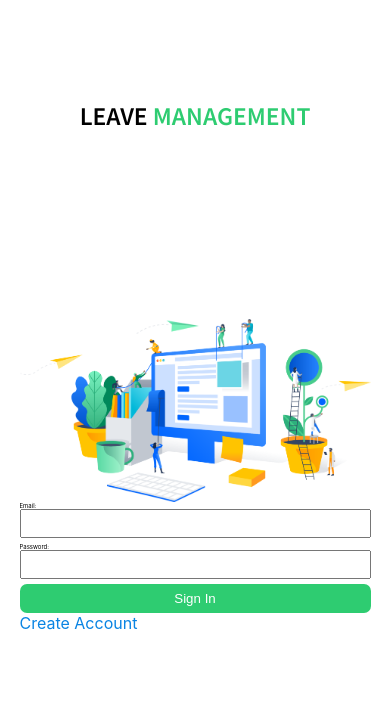
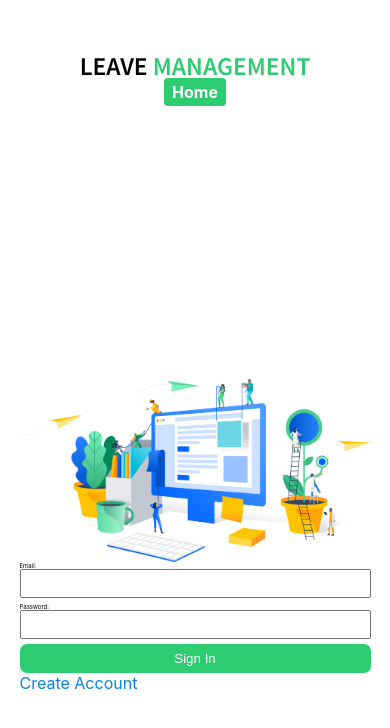
Before and after one commit to Blazexsam27/leave_management_assignment, a React (Create React App) app: page /signin in a window 390 px wide. Shown: the top 728 px of the page. Built offline with nearby package versions, Linux system fonts and the light colour scheme.

Commit message:
Modified navigation for signin, signup, createleave

```diff
--- a/src/components/Auth/SignIn.js
+++ b/src/components/Auth/SignIn.js
@@ -68,6 +68,9 @@ export default function SignIn() {
         <p>
           LEAVE <span>MANAGEMENT</span>
         </p>
+        <div className="menu">
+          <Link to={"/"}>Home</Link>
+        </div>
       </div>
       <div className="auth-form-container">
         <p className="signin-header">Sign In</p>
--- a/src/components/Home/Home.js
+++ b/src/components/Home/Home.js
@@ -1,13 +1,33 @@
-import React from "react";
+import React, { useEffect, useState } from "react";
 import { Link } from "react-router-dom";
 import "../styles/Home/Home.css";
 
 export default function Home() {
+  const [loggedIn, setLoggedIn] = useState(false);
+  useEffect(() => {
+    const access_token = localStorage.getItem("access-token");
+    if (access_token) setLoggedIn(true);
+    else setLoggedIn(false);
+  }, []);
+
   return (
     <div className="home-container">
       <div className="header">
         LEAVE <span>MANAGEMENT</span>
       </div>
+      {loggedIn ? (
+        <div className="menu-btns">
+          <Link to={"/"}>
+            <button>Home</button>
+          </Link>
+          <Link to={"/listing"}>
+            <button>Listing</button>
+          </Link>
+          <Link to={"/createleave"}>
+            <button>Create Leave</button>
+          </Link>
+        </div>
+      ) : (
         <div className="menu-btns">
           <Link to={"/signin"}>
             <button>Sign In</button>
@@ -16,6 +36,7 @@ export default function Home() {
             <button>Sign Up</button>
           </Link>
         </div>
+      )}
     </div>
   );
 }
--- a/src/components/Leaves/CreateLeave.js
+++ b/src/components/Leaves/CreateLeave.js
@@ -1,7 +1,7 @@
 import React, { useState } from "react";
 import "../styles/Leaves/CreateLeave.css";
 import DatePicker from "react-date-picker";
-import { useNavigate } from "react-router-dom";
+import { useNavigate, Link } from "react-router-dom";
 
 export default function CreateLeave() {
   const [start_date, setStartDate] = useState(new Date());
@@ -42,6 +42,10 @@ export default function CreateLeave() {
         <p>
           LEAVE <span>MANAGEMENT</span>
         </p>
+        <div className="menu">
+          <Link to={"/"}>Home</Link>
+          <Link to={"/listing"}>Listing</Link>
+        </div>
       </div>
       <div className="leave-form">
         <form className="create-leave-form" onSubmit={handleSubmit}>
--- a/src/components/Leaves/EditLeave.js
+++ b/src/components/Leaves/EditLeave.js
@@ -1,6 +1,7 @@
 import React, { useState } from "react";
 import "../styles/Leaves/EditLeave.css";
 import DatePicker from "react-date-picker";
+import { Link } from "react-router-dom";
 
 export default function EditLeave() {
   const [start_date, setStartDate] = useState(new Date());
@@ -23,6 +24,11 @@ export default function EditLeave() {
         <p>
           LEAVE <span>MANAGEMENT</span>
         </p>
+        <div className="menu">
+          <Link to={"/"}>Home</Link>
+          <Link to={"/listing"}>Listing</Link>
+          <Link to={"/createleave"}>Create</Link>
+        </div>
       </div>
       <div className="leave-form">
         <form className="edit-leave-form" onSubmit={handleSubmit}>
--- a/src/components/styles/Auth/SignIn.css
+++ b/src/components/styles/Auth/SignIn.css
@@ -9,6 +9,17 @@
     display: flex;
     align-items: center;
     justify-content: center;
+    flex-direction: column;
+}
+
+.signin-container .header .menu a{
+    text-decoration: none;
+    font-size: 1.2rem;
+    font-weight: bold;
+    background: var(--header-color);
+    padding: 4px 8px;
+    border-radius: 4px;
+    color: #fff;
 }
 
 .signin-container .header p{
@@ -93,10 +104,11 @@
 
 }
 
-@media (max-width:500px){
+@media (max-width:568px){
     .signin-container{
         flex-direction: column;
         width: 100vw;
+        padding-top: 50px;
     }
     .signin-container .auth-form-container{
         width: 100vw;
@@ -106,8 +118,8 @@
         display: none
     }
     .signin-container .header{
-        padding-top: 100px;
         width: 100%;
+        padding-bottom: 100px;
     }
     .signin-container .auth-form-container .signin-form{
         width: 90%;
@@ -116,5 +128,8 @@
     .signin-container .auth-form-container .create-account-btn{
         font-size: 5rem;
     }
+    .signin-container .header .menu a{
+        font-size: 5rem;
+    }
 
 }
--- a/src/components/styles/Leaves/CreateLeave.css
+++ b/src/components/styles/Leaves/CreateLeave.css
@@ -9,6 +9,18 @@
     display: flex;
     align-items: center;
     justify-content: center;
+    flex-direction: column;
+}
+
+.create-leave-container .header .menu a{
+    text-decoration: none;
+    font-size: 1.2rem;
+    font-weight: bold;
+    background: var(--header-color);
+    padding: 4px 8px;
+    border-radius: 4px;
+    color: #fff;
+    margin: 2px;
 }
 
 .create-leave-container .header p{
@@ -98,12 +110,16 @@
         width: 100vw;
         background: #fff;
     }
-    .create-leave-container .leave-form .create-leave-header{
-        display: none
-    }
+
     .create-leave-container .header{
         padding-top: 100px;
         width: 100%;
+    }
+    .create-leave-container .header p{
+        font-size: 9rem;
+    }
+    .create-leave-container .header .menu a{
+        font-size: 2.5rem;
     }
     .create-leave-container .leave-form .create-leave-form{
         width: 90%;
--- a/src/components/styles/Leaves/EditLeave.css
+++ b/src/components/styles/Leaves/EditLeave.css
@@ -9,6 +9,18 @@
     display: flex;
     align-items: center;
     justify-content: center;
+    flex-direction: column;
+}
+
+.edit-leave-container .header .menu a{
+    text-decoration: none;
+    font-size: 1.2rem;
+    font-weight: bold;
+    background: var(--header-color);
+    padding: 4px 8px;
+    border-radius: 4px;
+    color: #fff;
+    margin: 2px;
 }
 
 .edit-leave-container .header p{
@@ -106,6 +118,9 @@
         padding-top: 100px;
         width: 100%;
     }
+    .edit-leave-container .header .menu a{
+        font-size: 2.5rem;
+    }
     .edit-leave-container .leave-form .edit-leave-form{
         width: 90%;
         height: 35vh;
@@ -116,5 +131,11 @@
     .react-date-picker__inputGroup{
         font-size: 4rem;
     }
+    .edit-leave-container .header p{
+        font-size: 9rem;
+    }
+    .edit-leave-container .header .menu a{
+        font-size: 2.5rem;
+    }
 
 }
```
Lines whose indentation alone changed are shown as unchanged.
